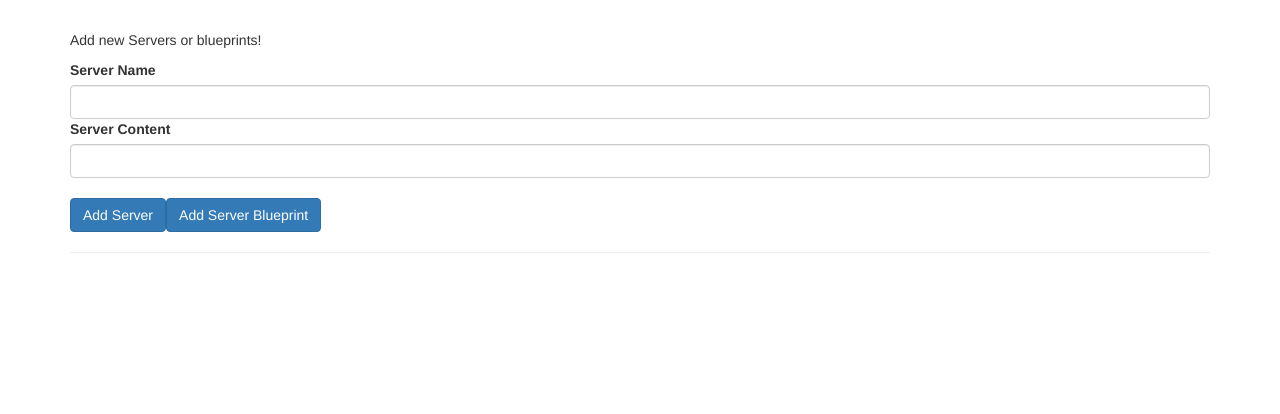
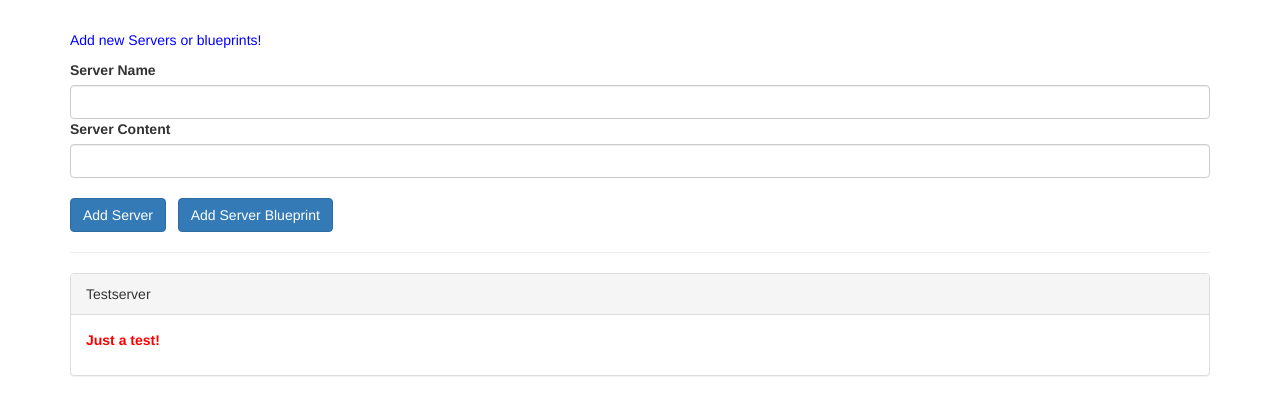
Before and after one commit to daniiel/angular-components-databindings, an Angular app: page / in a window 1280 px wide. Shown: the top 414 px of the page. Built offline with nearby package versions, Linux system fonts and the light colour scheme.

Commit message:
Add Binging to Custom Events

```diff
--- a/src/app/app.component.html
+++ b/src/app/app.component.html
@@ -1,5 +1,8 @@
 <div class="container">
-  <app-cockpit></app-cockpit>
+  <app-cockpit
+          (serverCreated)="onServerAdded($event)"
+          (bpEvent)="onBlueprintAdded($event)">
+  </app-cockpit>
   <hr>
   <div class="row">
     <div class="col-xs-12">
--- a/src/app/app.component.ts
+++ b/src/app/app.component.ts
@@ -6,7 +6,21 @@ import { Component } from '@angular/core';
   styleUrls: ['./app.component.css']
 })
 export class AppComponent {
-  serverElements = [];
+  serverElements = [{type: 'server', name: 'Testserver', content: 'Just a test!'}];
 
+  onServerAdded(serverData: {serverName: string, serverContent: string}) {
+    this.serverElements.push({
+      type: 'server',
+      name: serverData.serverName,
+      content: serverData.serverContent
+    });
+  }
 
+  onBlueprintAdded(blueprintData: {serverName: string, serverContent: string}) {
+    this.serverElements.push({
+      type: 'blueprint',
+      name: blueprintData.serverName,
+      content: blueprintData.serverContent
+    });
+  }
 }
--- a/src/app/app.module.ts
+++ b/src/app/app.module.ts
@@ -6,6 +6,8 @@ import { FormsModule } from '@angular/forms';
 import { AppComponent } from './app.component';
 import { CockpitComponent } from './cockpit/cockpit.component';
 import { ServerElementComponent } from './server-element/server-element.component';
+import { ServiceWorkerModule } from '@angular/service-worker';
+import { environment } from '../environments/environment';
 
 @NgModule({
   declarations: [
@@ -16,6 +18,7 @@ import { ServerElementComponent } from './server-element/server-element.componen
   imports: [
     BrowserModule,
     FormsModule,
+    ServiceWorkerModule.register('ngsw-worker.js', { enabled: environment.production }),
   ],
   providers: [],
   bootstrap: [AppComponent]
--- a/src/app/cockpit/cockpit.component.html
+++ b/src/app/cockpit/cockpit.component.html
@@ -1,14 +1,18 @@
 <div class="row">
   <div class="col-xs-12">
     <p>Add new Servers or blueprints!</p>
+
     <label>Server Name</label>
     <input type="text" class="form-control" [(ngModel)]="newServerName">
     <label>Server Content</label>
     <input type="text" class="form-control" [(ngModel)]="newServerContent">
+
     <br>
+
     <button
       class="btn btn-primary"
       (click)="onAddServer()">Add Server</button>
+    &nbsp;
     <button
       class="btn btn-primary"
       (click)="onAddBlueprint()">Add Server Blueprint</button>
--- a/src/app/cockpit/cockpit.component.ts
+++ b/src/app/cockpit/cockpit.component.ts
@@ -1,4 +1,4 @@
-import {Component, OnInit} from '@angular/core';
+import {Component, EventEmitter, OnInit, Output} from '@angular/core';
 
 @Component({
   selector: 'app-cockpit',
@@ -7,6 +7,8 @@ import {Component, OnInit} from '@angular/core';
 })
 export class CockpitComponent implements OnInit {
 
+  @Output() serverCreated = new EventEmitter<{serverName: string, serverContent: string}>();
+  @Output('bpEvent') blueprintCreated = new EventEmitter<{serverName: string, serverContent: string}>();
   newServerName = '';
   newServerContent = '';
 
@@ -17,18 +19,16 @@ export class CockpitComponent implements OnInit {
   }
 
   onAddServer() {
-    this.serverElements.push({
-      type: 'server',
-      name: this.newServerName,
-      content: this.newServerContent
+    this.serverCreated.emit({
+      serverName: this.newServerName,
+      serverContent: this.newServerContent
     });
   }
 
   onAddBlueprint() {
-    this.serverElements.push({
-      type: 'blueprint',
-      name: this.newServerName,
-      content: this.newServerContent
+    this.blueprintCreated.emit({
+      serverName: this.newServerName,
+      serverContent: this.newServerContent
     });
   }
 }
--- a/src/app/server-element/server-element.component.css
+++ b/src/app/server-element/server-element.component.css
@@ -0,0 +1,3 @@
+p {
+    color: blue;
+}
--- a/src/app/server-element/server-element.component.html
+++ b/src/app/server-element/server-element.component.html
@@ -1,5 +1,4 @@
-<div class="panel panel-default"
-     *ngFor="let element of serverElements">
+<div class="panel panel-default">
   <div class="panel-heading">{{ element.name }}</div>
   <div class="panel-body">
     <p>
--- a/src/app/server-element/server-element.component.ts
+++ b/src/app/server-element/server-element.component.ts
@@ -1,9 +1,10 @@
-import {Component, Input, OnInit} from '@angular/core';
+import {Component, Input, OnInit, ViewEncapsulation} from '@angular/core';
 
 @Component({
   selector: 'app-server-element',
   templateUrl: './server-element.component.html',
-  styleUrls: ['./server-element.component.css']
+  styleUrls: ['./server-element.component.css'],
+  encapsulation: ViewEncapsulation.None
 })
 export class ServerElementComponent implements OnInit {
 
```
